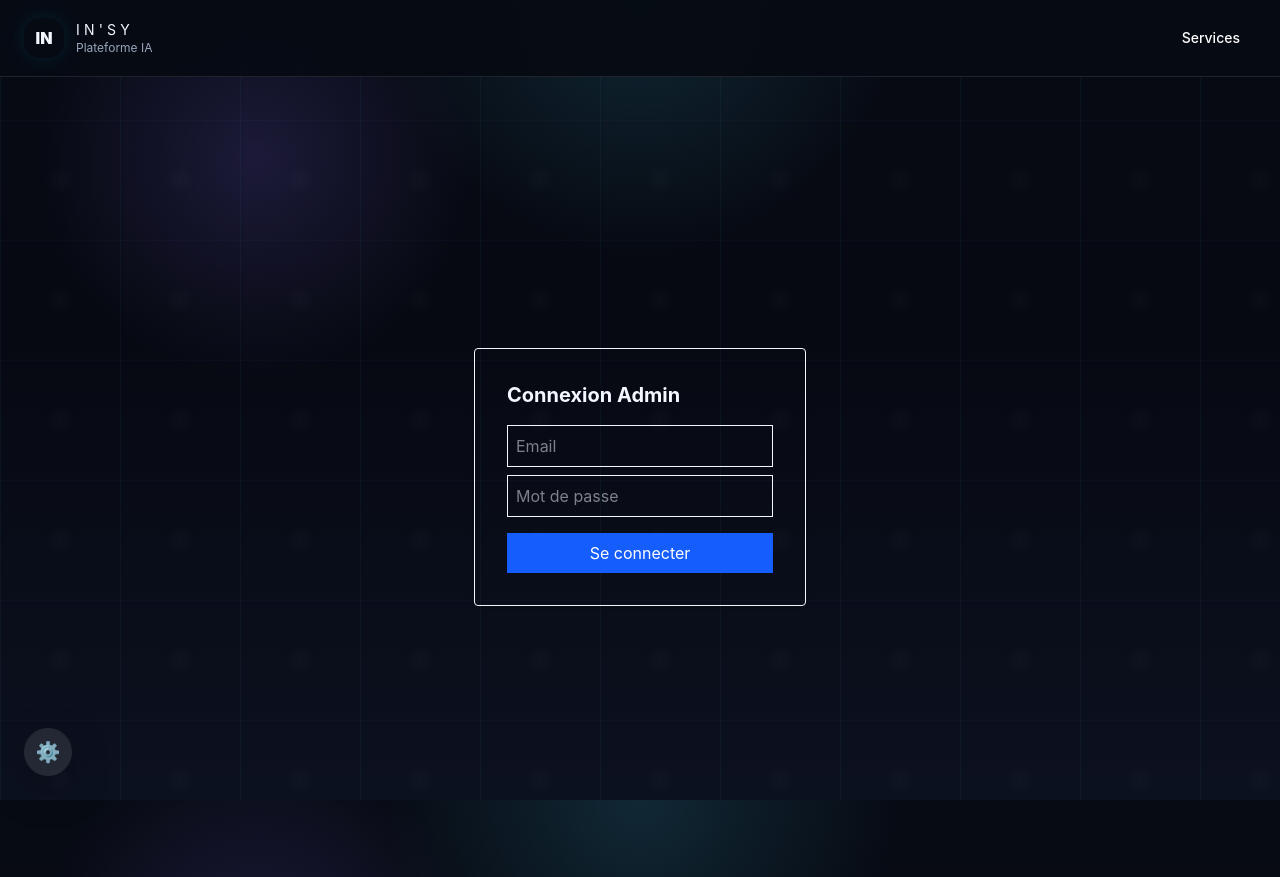
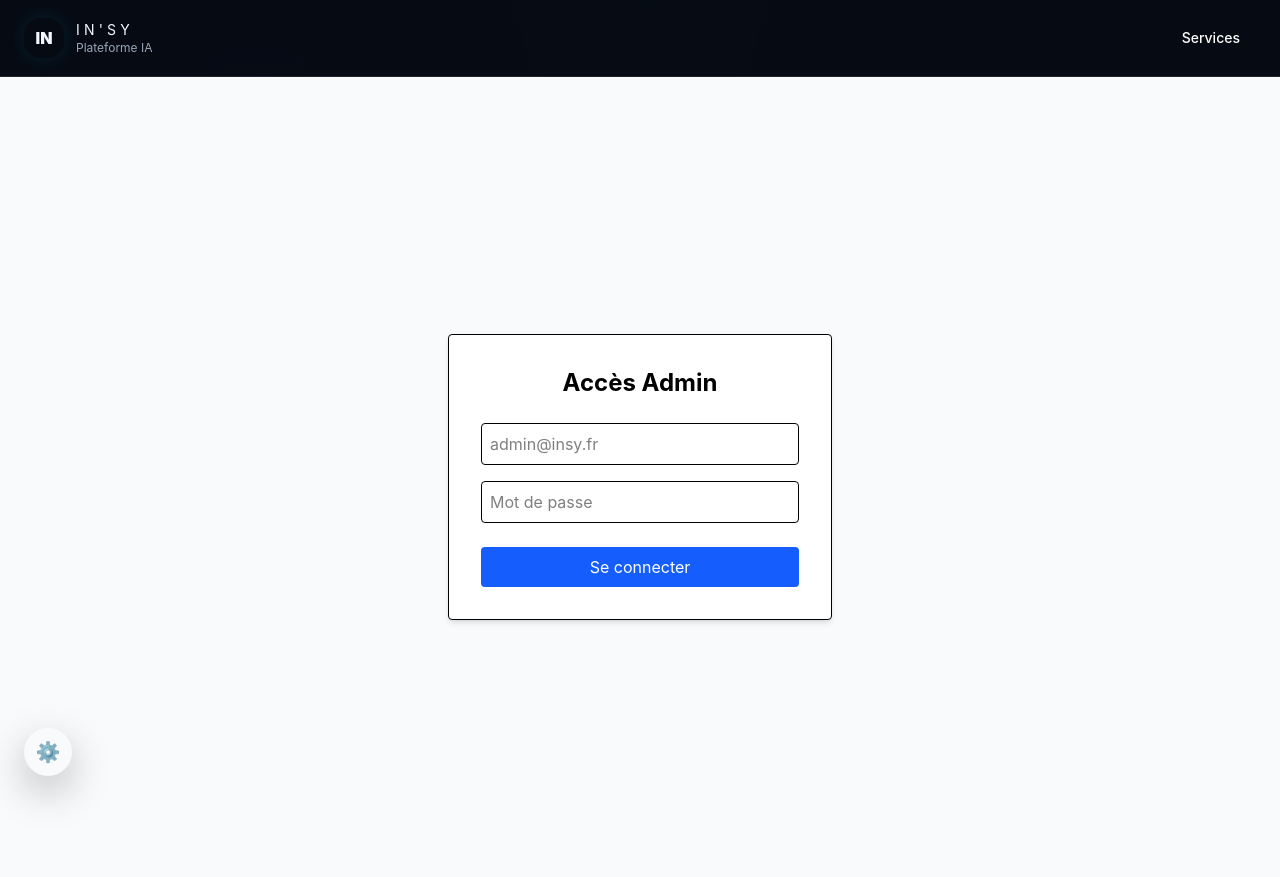
Before and after one commit to kherbouchehamid23-cpu/INSY-APP, a Next.js app in the folder insy-app/: page /login in a window 1280 px wide. Built offline with nearby package versions, Linux system fonts and the light colour scheme; no server answers.

Commit message:
fix: connexion du formulaire de login au moteur NextAuth

```diff
--- a/insy-app/src/app/login/page.tsx
+++ b/insy-app/src/app/login/page.tsx
@@ -1,11 +1,40 @@
+import { signIn } from "@/auth"
+
 export default function LoginPage() {
   return (
-    <div className="flex items-center justify-center min-h-screen">
-      <form className="p-8 border rounded shadow">
-        <h1 className="mb-4 text-xl font-bold">Connexion Admin</h1>
-        <input name="email" type="email" placeholder="Email" className="block w-full mb-2 p-2 border" />
-        <input name="password" type="password" placeholder="Mot de passe" className="block w-full mb-4 p-2 border" />
-        <button type="submit" className="w-full p-2 bg-blue-600 text-white">Se connecter</button>
+    <div className="flex flex-col items-center justify-center min-h-screen bg-gray-50 text-black">
+      <form
+        action={async (formData) => {
+          "use server"
+          // C'est cette fonction qui appelle ton fichier auth.ts
+          await signIn("credentials", formData)
+        }}
+        className="p-8 bg-white border rounded shadow-md w-96"
+      >
+        <h1 className="mb-6 text-2xl font-bold text-center">Accès Admin</h1>
+
+        <input
+          name="email"
+          type="email"
+          placeholder="admin@insy.fr"
+          required
+          className="block w-full mb-4 p-2 border rounded"
+        />
+
+        <input
+          name="password"
+          type="password"
+          placeholder="Mot de passe"
+          required
+          className="block w-full mb-6 p-2 border rounded"
+        />
+
+        {/* Le paramètre clé : indique à Auth.js de rediriger vers /admin en cas de succès */}
+        <input type="hidden" name="redirectTo" value="/admin" />
+
+        <button type="submit" className="w-full p-2 bg-blue-600 text-white rounded font-semibold hover:bg-blue-700 transition">
+          Se connecter
+        </button>
       </form>
     </div>
   );
```
